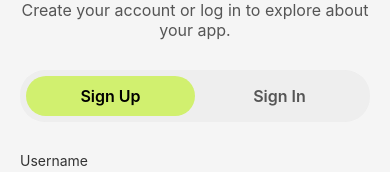
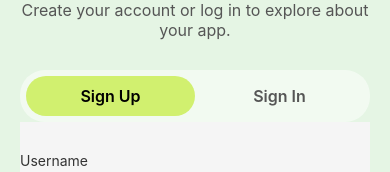
Before and after one commit to Syed-Abdullah123/Hello-Chat-App, a React Native app in the folder Hello/: screen /AuthTabs in a window 390 px wide. Shown: the part 124-296 px from the top of the page. Built offline with nearby package versions, Linux system fonts and the light colour scheme.

Commit message:
removed unnecessary code from the navigator screen

```diff
--- a/Hello/src/navigation/AuthNavigator.tsx
+++ b/Hello/src/navigation/AuthNavigator.tsx
@@ -1,11 +1,5 @@
 import React, { useState } from "react";
-import {
-  View,
-  Text,
-  StyleSheet,
-  TouchableOpacity,
-  Dimensions,
-} from "react-native";
+import { View, Text, StyleSheet, TouchableOpacity } from "react-native";
 import { createMaterialTopTabNavigator } from "@react-navigation/material-top-tabs";
 import SignUpScreen from "../screens/SignupScreen";
 import SignInScreen from "../screens/SigninScreen";
@@ -93,7 +87,7 @@ const AuthNavigator = () => {
 const styles = StyleSheet.create({
   container: {
     flex: 1,
-    backgroundColor: "#f5f5f5",
+    backgroundColor: "#E5F5E4",
     paddingTop: 80,
     paddingHorizontal: 20,
   },
@@ -111,7 +105,7 @@ const styles = StyleSheet.create({
   },
   tabWrapper: {
     flexDirection: "row",
-    backgroundColor: "#eee",
+    backgroundColor: "#ffffff80",
     borderRadius: 25,
     padding: 6,
     marginTop: 20,
```
